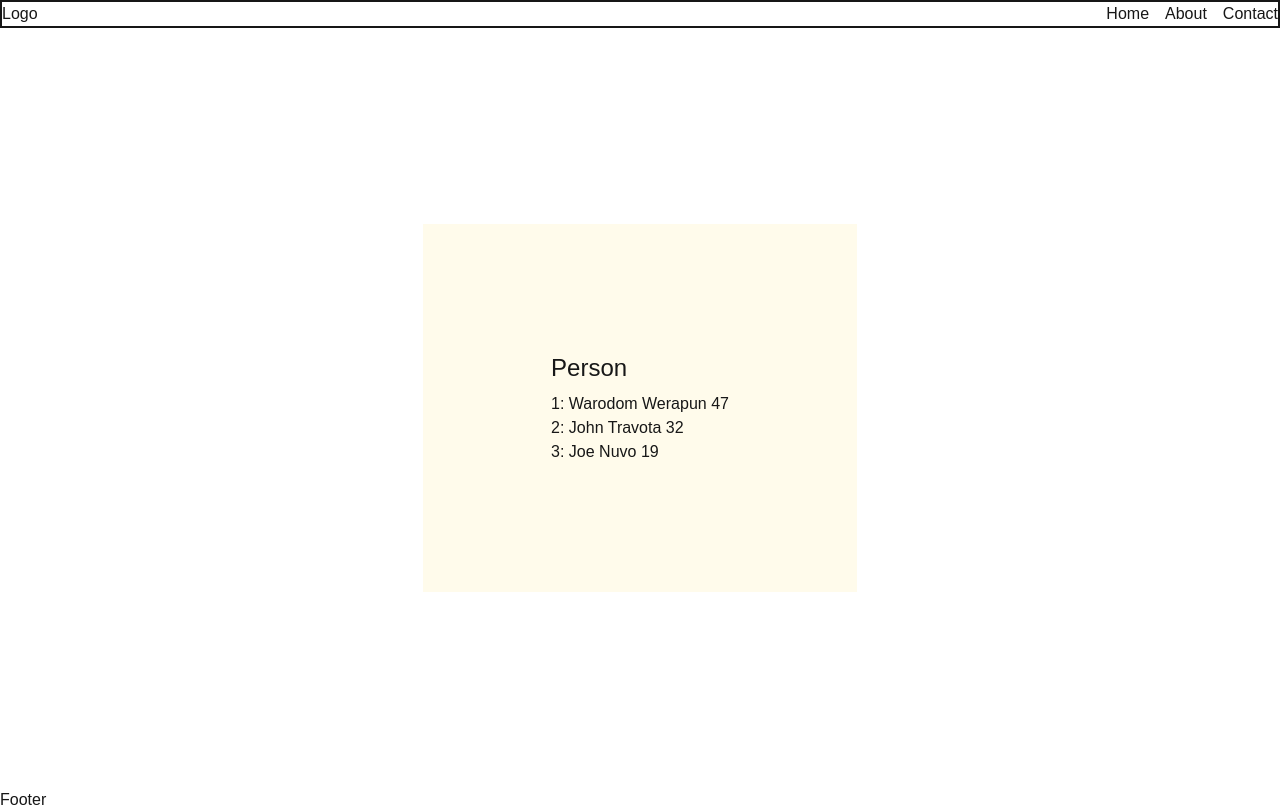
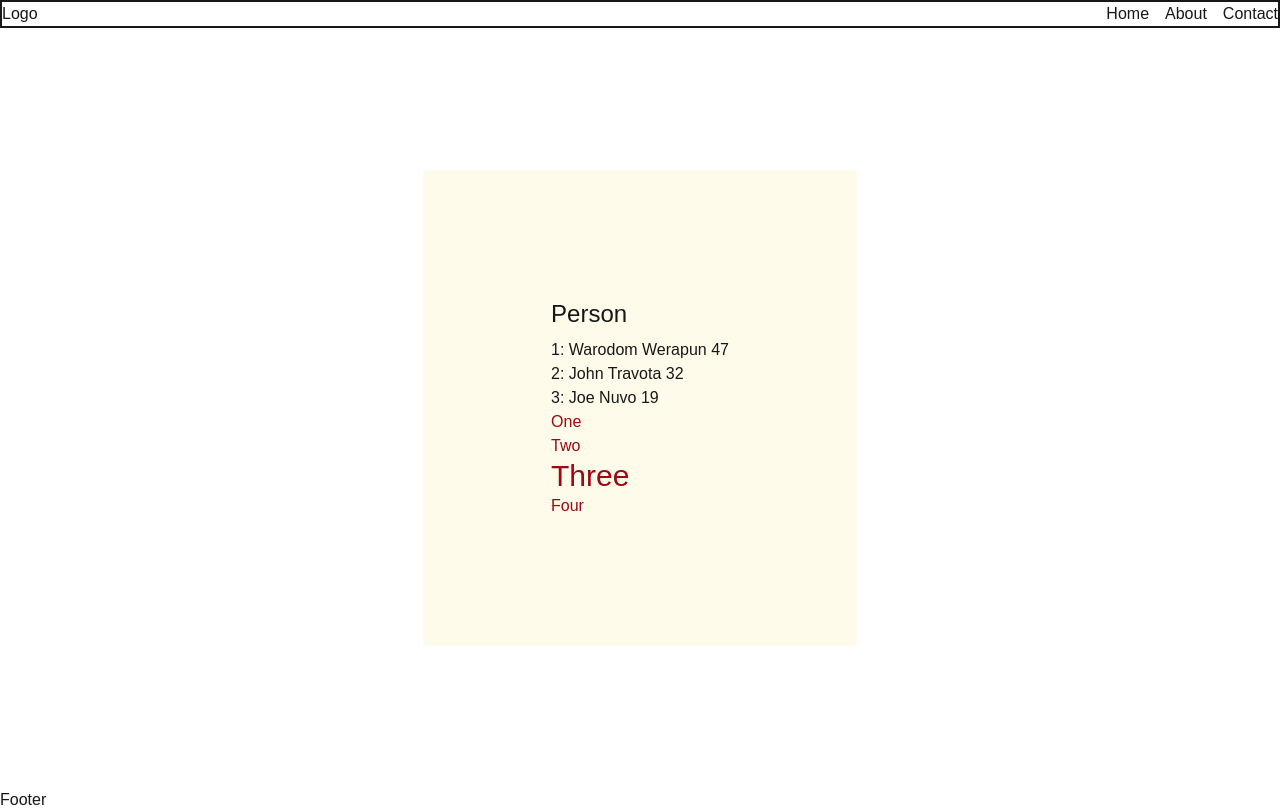
Before and after one commit to wwarodom/web_module_2026, a Next.js app in the folder 6_next_basic/my-app/: page /persons in a window 1280 px wide. Built offline with nearby package versions, Linux system fonts and the light colour scheme.

Commit message:
add conditional operation

```diff
--- a/6_next_basic/my-app/app/persons/page.tsx
+++ b/6_next_basic/my-app/app/persons/page.tsx
@@ -14,6 +14,8 @@ export default function PersonsPage() {
         { id: 3, name: "Joe Nuvo", age: 19 },
     ])
 
+    const myNumber = ["One", "Two", "Three", "Four"]
+
     return <main className="flex justify-center items-center min-h-[95vh]">
         <div className="bg-amber-50 p-32">
             <h1 className="text-2xl mb-2">Person</h1>
@@ -21,6 +23,7 @@ export default function PersonsPage() {
                 {
                     persons.map((item, index) => (
                         <PersonDetail
+                            key={index}
                             id={item.id}
                             name={item.name}
                             age={item.age}
@@ -28,11 +31,21 @@ export default function PersonsPage() {
                     ))
                 }
             </ul>
+            <div>
+                {
+                    myNumber.map((foo) => <div
+                        className={`${ (foo === "Three") ? "text-3xl" : "" } text-red-800`}
+                    >
+                        {foo}
+                    </div>
+                    )
+                }
+            </div>
         </div>
     </main>
 }
 
-function PersonDetail({ id, name, age }) {
+function PersonDetail({ id, name, age }: PersonType) {
     return (<li key={id}>
         {id}: {name} {age}
     </li>)
```
